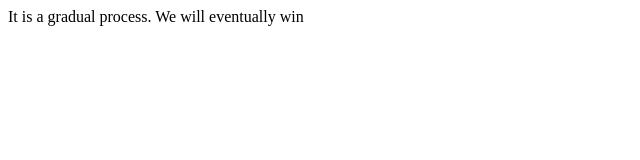
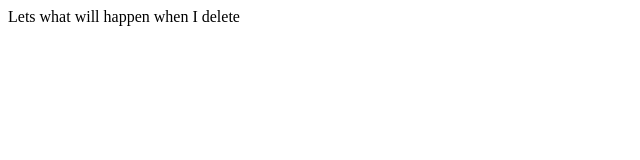
Before and after one commit to eme-lie/hello-world, a plain HTML site: page style.html in a window 1280 px wide. Shown: the whole page, without its empty margins (0-640 px from the left). Drawn offline with Linux system fonts and the light colour scheme.

Commit message:
deleted all previous text

```diff
--- a/style.html
+++ b/style.html
@@ -6,6 +6,6 @@
     <title>Document</title>
   </head>
   <body>
-    It is a gradual process. We will eventually win
+    Lets what will happen when I delete
   </body>
 </html>
```
